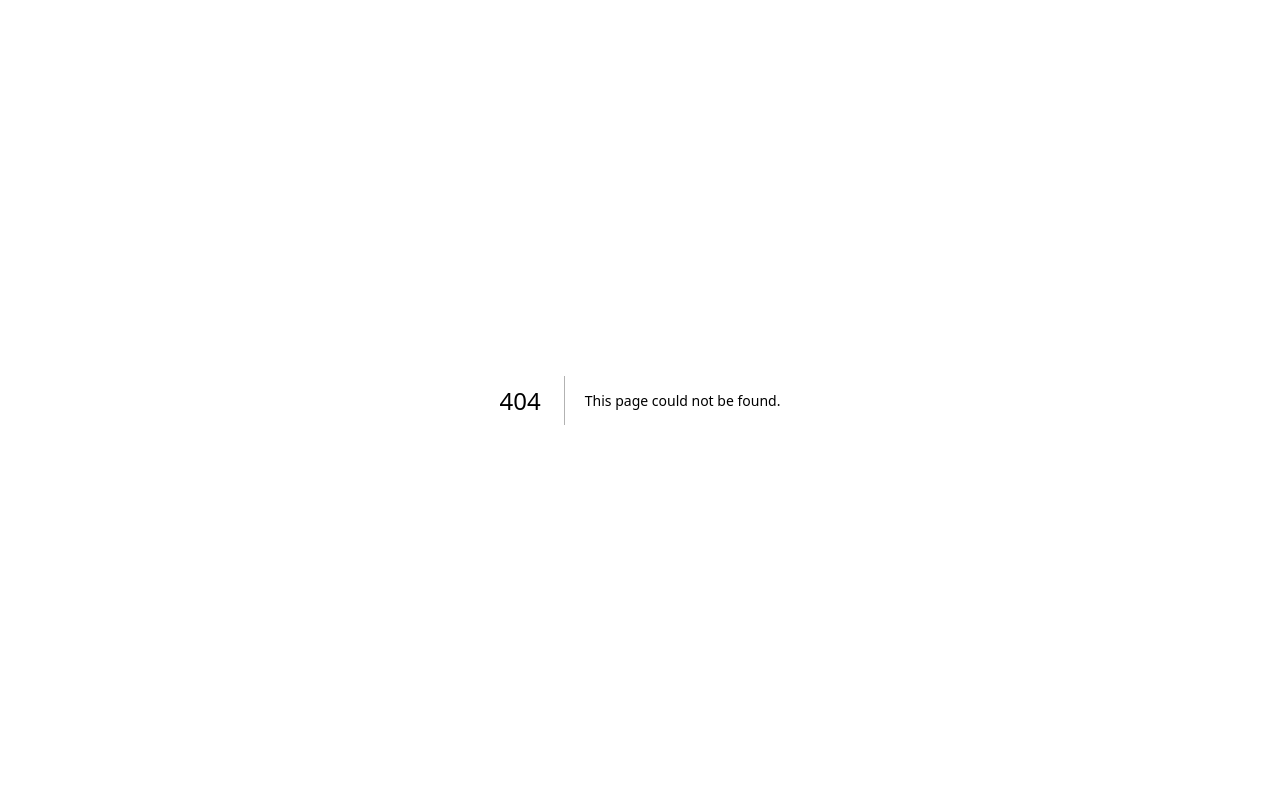
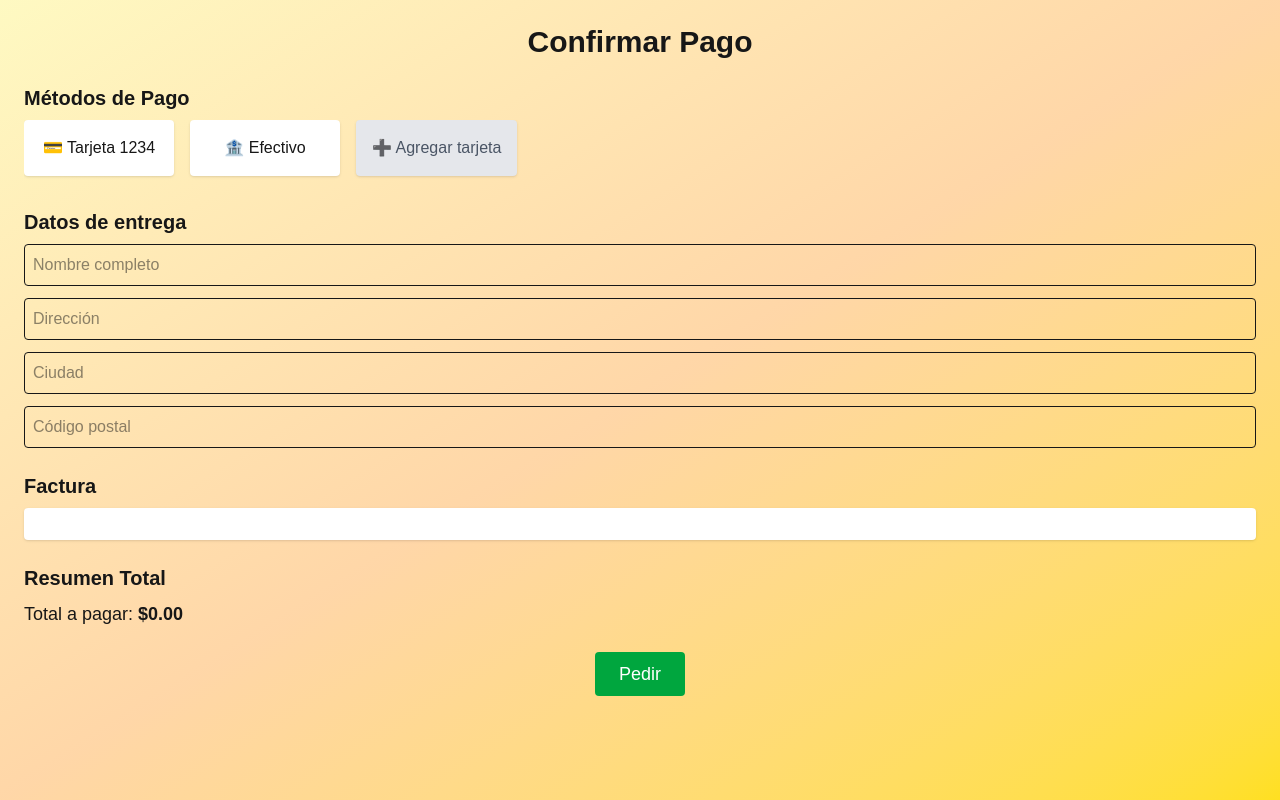
Before and after one commit to DufreyM/ecommerceweb, a Next.js app: page /pago in a window 1280 px wide. Before the commit this address had no page. Built offline with nearby package versions, Linux system fonts and the light colour scheme.

Commit message:
feature: Cambios en diseño

```diff
--- a/src/app/card/[id]/page.jsx
+++ b/src/app/card/[id]/page.jsx
@@ -81,7 +81,7 @@ export default function CardPage({ params }) {
   const typeClass = typeColorMap[card.types?.[0]] || "bg-gray-100 text-gray-700";
 
   return (
-    <main className="p-6">
+    <main className="p-6 min-h-screen bg-gradient-to-br from-yellow-100 via-orange-200 to-yellow-300">
       <CardHeader card={card} isFavorite={isFavorite} toggleFavorite={toggleFavorite} />
       <CardDetail card={card} typeClass={typeClass} addToCart={addToCart} />
       {similarCards.length > 0 && <SimilarCards similarCards={similarCards} />}
--- a/src/app/carrito/CartSummary.jsx
+++ b/src/app/carrito/CartSummary.jsx
@@ -1,13 +1,18 @@
 "use client";
+import { useRouter } from "next/navigation";
 
 export default function CartSummary({ subtotal }) {
+  const router = useRouter();
+
   const total = subtotal.toFixed(2);
 
   return (
-    <div className="mt-10 text-xl border-t pt-4">
-      <p className="mb-2">Resumen:</p>
-      <p>Subtotal: ${subtotal.toFixed(2)}</p>
-      <p>Total: ${total}</p>
+    <>
+      <div className="mt-10 text-xl border-t pt-4">
+        <p className="mb-2">Resumen:</p>
+        <p>Subtotal: ${subtotal.toFixed(2)}</p>
+        <p>Total: ${total}</p>
+      </div>
 
       {subtotal > 999.99 && (
         <div className="text-red-600 font-bold mt-4">
@@ -16,10 +21,13 @@ export default function CartSummary({ subtotal }) {
       )}
 
       <div className="mt-6 text-center">
-        <button className="bg-green-500 hover:bg-green-600 text-white px-6 py-2 rounded text-lg">
+        <button
+          onClick={() => router.push("/pago")}
+          className="bg-green-500 hover:bg-green-600 text-white px-6 py-2 rounded text-lg"
+        >
           Comprar
         </button>
       </div>
-    </div>
+    </>
   );
 }
--- a/src/app/carrito/page.jsx
+++ b/src/app/carrito/page.jsx
@@ -25,7 +25,7 @@ export default function CarritoPage() {
   }, [itemSubtotals]);
 
   return (
-    <main className="p-6 relative">
+    <main className="p-6 min-h-screen bg-gradient-to-br from-yellow-100 via-orange-200 to-yellow-300">
       <button
         onClick={() => router.push("/")}
         className="absolute top-4 left-4 text-red-600 text-2xl font-bold hover:scale-110"
--- /dev/null
+++ b/src/app/pago/page.jsx
@@ -0,0 +1,103 @@
+"use client";
+
+import { useContext, useMemo, useState } from "react";
+import { CartContext } from "../context/CartContext";
+import { useRouter } from "next/navigation";
+
+export default function PagoPage() {
+  const { cart, clearCart } = useContext(CartContext);
+  const router = useRouter();
+  const [showModal, setShowModal] = useState(false);
+  const [compraId, setCompraId] = useState("");
+
+  const total = useMemo(() => {
+    return cart.reduce((acc, item) => {
+      const price = item.discountPrice ?? item.originalPrice;
+      return acc + price * item.quantity;
+    }, 0).toFixed(2);
+  }, [cart]);
+
+  const handlePedir = () => {
+    const fakeId = `ORD-${Math.floor(Math.random() * 1000000)}`;
+    setCompraId(fakeId);
+    setShowModal(true);
+    clearCart();
+  };
+
+  return (
+    <main className="p-6 min-h-screen bg-gradient-to-br from-yellow-100 via-orange-200 to-yellow-300">
+      <h1 className="text-3xl font-bold text-center mb-6">Confirmar Pago</h1>
+
+      {/* Métodos de pago */}
+      <section className="mb-6">
+        <h2 className="text-xl font-semibold mb-2">Métodos de Pago</h2>
+        <div className="flex gap-4 overflow-x-auto pb-2">
+          <div className="min-w-[150px] p-4 bg-white shadow rounded text-center cursor-pointer hover:bg-green-100">
+            💳 Tarjeta 1234
+          </div>
+          <div className="min-w-[150px] p-4 bg-white shadow rounded text-center cursor-pointer hover:bg-green-100">
+            🏦 Efectivo
+          </div>
+          <div className="min-w-[150px] p-4 bg-gray-200 text-gray-600 shadow rounded text-center cursor-pointer hover:bg-gray-300">
+            ➕ Agregar tarjeta
+          </div>
+        </div>
+      </section>
+
+      {/* Datos de entrega */}
+      <section className="mb-6">
+        <h2 className="text-xl font-semibold mb-2">Datos de entrega</h2>
+        <form className="grid gap-3">
+          <input type="text" placeholder="Nombre completo" className="border p-2 rounded" />
+          <input type="text" placeholder="Dirección" className="border p-2 rounded" />
+          <input type="text" placeholder="Ciudad" className="border p-2 rounded" />
+          <input type="text" placeholder="Código postal" className="border p-2 rounded" />
+        </form>
+      </section>
+
+      {/* Factura */}
+      <section className="mb-6">
+        <h2 className="text-xl font-semibold mb-2">Factura</h2>
+        <ul className="bg-white p-4 rounded shadow divide-y">
+          {cart.map((item) => (
+            <li key={item.id} className="py-2 flex justify-between">
+              <span>{item.name} x{item.quantity}</span>
+              <span>${((item.discountPrice ?? item.originalPrice) * item.quantity).toFixed(2)}</span>
+            </li>
+          ))}
+        </ul>
+      </section>
+
+      {/* Resumen */}
+      <section className="mb-6">
+        <h2 className="text-xl font-semibold mb-2">Resumen Total</h2>
+        <p className="text-lg">Total a pagar: <strong>${total}</strong></p>
+      </section>
+
+      <div className="text-center">
+        <button
+          onClick={handlePedir}
+          className="bg-green-600 hover:bg-green-700 text-white px-6 py-2 rounded text-lg"
+        >
+          Pedir
+        </button>
+      </div>
+
+      {/* Modal de confirmación */}
+      {showModal && (
+        <div className="fixed inset-0 bg-black bg-opacity-50 flex justify-center items-center z-50">
+          <div className="bg-white p-6 rounded shadow-lg text-center max-w-sm">
+            <h2 className="text-2xl font-bold mb-2">¡Gracias por tu compra!</h2>
+            <p className="mb-4">Tu número de orden es <strong>{compraId}</strong></p>
+            <button
+              onClick={() => router.push("/")}
+              className="bg-blue-600 hover:bg-blue-700 text-white px-4 py-2 rounded"
+            >
+              Volver al inicio
+            </button>
+          </div>
+        </div>
+      )}
+    </main>
+  );
+}
```
